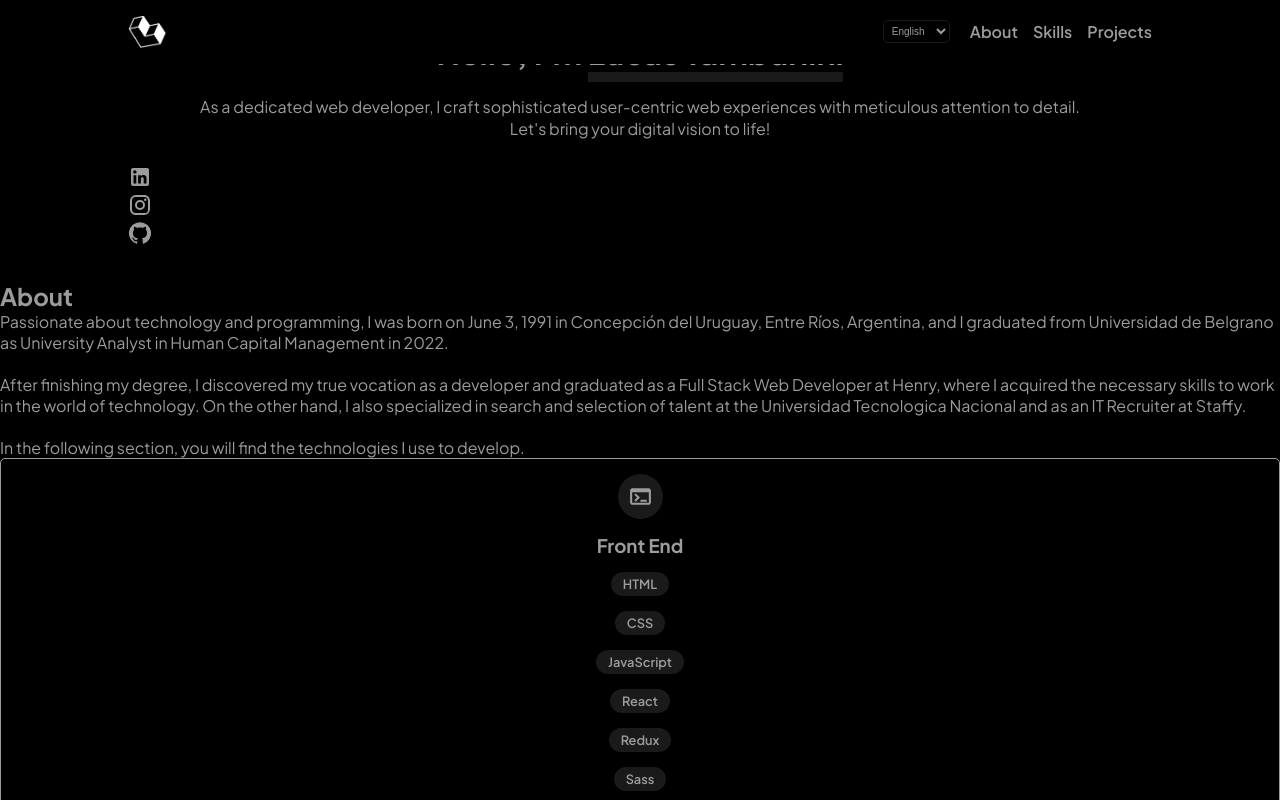
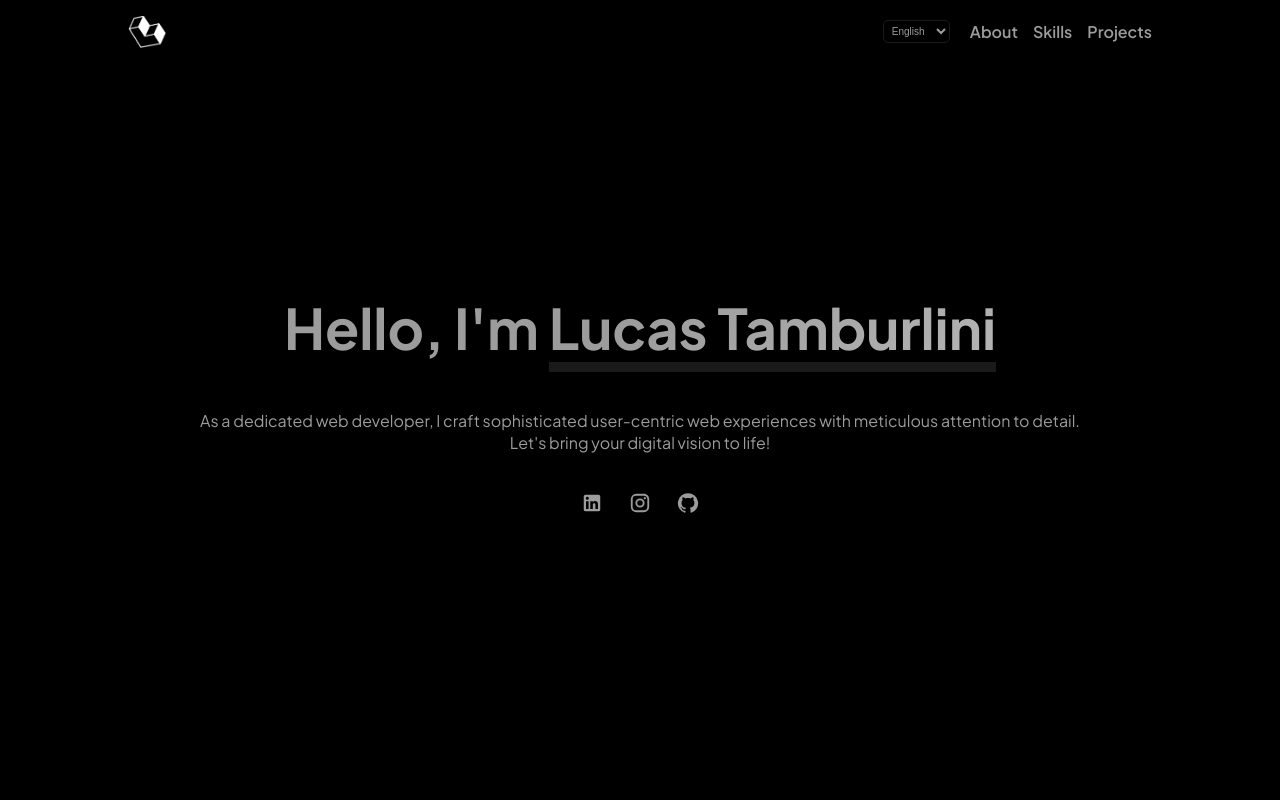
Before and after one commit to lucastamburlini/portfolio, a React (Vite) app: page / in a window 1280 px wide. Shown: the top 800 px of the page. Built offline with nearby package versions, Linux system fonts and the light colour scheme.

Commit message:
[fix] estilos

```diff
--- a/src/App.module.css
+++ b/src/App.module.css
@@ -19,7 +19,7 @@
   --pd-1: 32px 0;
   --pd-2: 64px 0;
 
-  --fs-h1: clamp(var(--font-size-base), 0.2717rem + 5.163vw, 2.75rem);
+  --fs-h1: clamp(var(--font-size-base), 0.2717rem + 5.163vw, 3.5rem);
   --fs-h2: clamp(1.125rem, 2.625vw + 0.875rem, 1.625rem);
   --fs-h3: clamp(1.0625rem, 2.625vw + 0.875rem, 1.2125rem);
 
--- a/src/components/Home/Home.jsx
+++ b/src/components/Home/Home.jsx
@@ -23,7 +23,7 @@ const Home = () => {
           {translations[currentLanguage].introduction_II}
         </p>
       </div>
-      <div className="contact pd-0">
+      <div className={style.contact}>
         <ul>
           <li>
             <a
@@ -54,9 +54,6 @@ const Home = () => {
           </li>
         </ul>
       </div>
-      <div className="divider">
-        <span></span>
-      </div>
     </div>
   );
 };
--- a/src/components/Home/Home.module.css
+++ b/src/components/Home/Home.module.css
@@ -1,5 +1,10 @@
 .home {
   padding: var(--pd-1);
+  height: 100vh;
+  display: flex;
+  flex-direction: column;
+  justify-content: center;
+  align-items: center;
 }
 .title {
   text-align: center;
@@ -7,11 +12,12 @@
 }
 
 .title p {
-  padding: 24px 0;
+  padding: var(--pd-1);
   line-height: 1.4;
 }
 
 .title h1 {
+  font-size: var(--fs-h1);
   background: linear-gradient(
     315deg,
     var(--text-primary-color) 0%,
@@ -23,6 +29,7 @@
   transition: background-position 0.3s ease;
   background-size: 200% 100%;
   background-position: left center;
+  line-height: 1.8;
 }
 
 .title h1:hover {
@@ -53,21 +60,3 @@
 .contact svg:hover {
   color: var(--primary-color);
 }
-
-.divider {
-  justify-content: center;
-  align-items: center;
-  display: flex;
-}
-
-.divider span {
-  border-radius: 5px;
-  content: "";
-  justify-content: center;
-  align-items: center;
-  display: flex;
-  width: 100px;
-  height: 3px;
-  margin-top: 25px;
-  background-color: var(--primary-color);
-}
```
